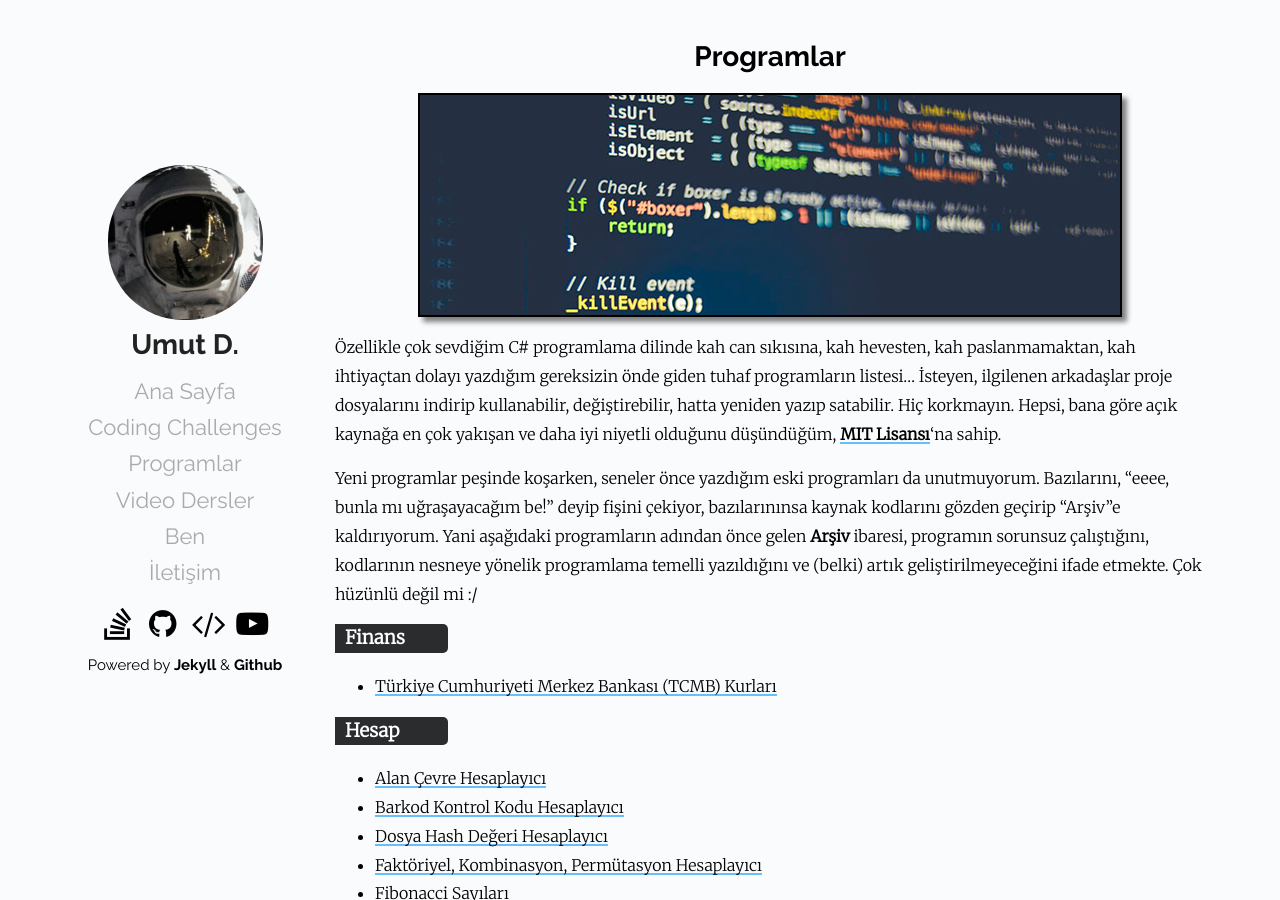
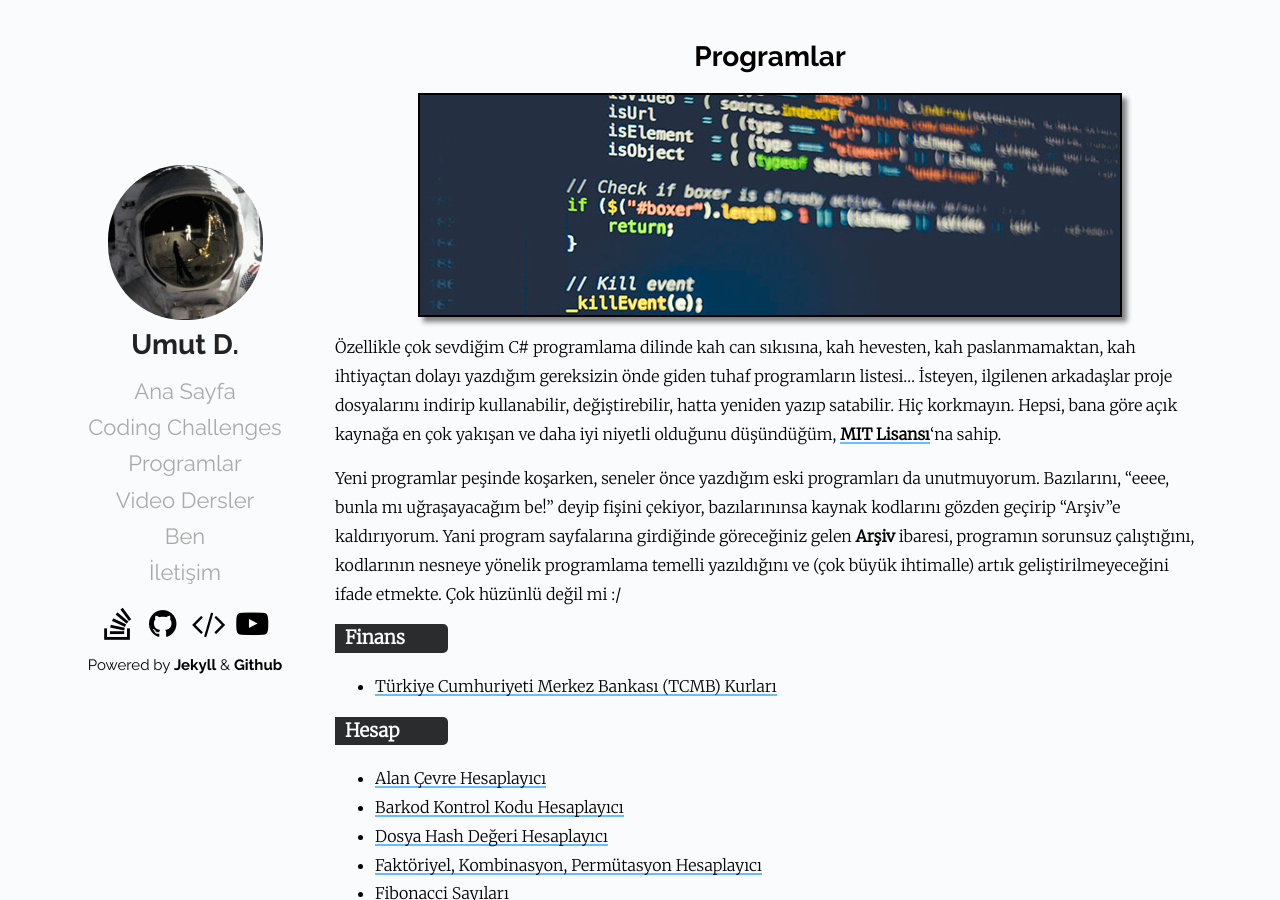
Before and after one commit to Umut-D/umutd.com, a Jekyll site: the page built from pages/programlar.md, in a window 1280 px wide and 900 px high. Built offline with Jekyll 4.4.1, drawn with Linux system fonts in a browser that asks for light colours.

Commit message:
programlar sayfasi guncellendi

```diff
--- a/pages/programlar.md
+++ b/pages/programlar.md
@@ -6,7 +6,7 @@ image: pages/programlar.jpeg
 ---
 Özellikle çok sevdiğim C# programlama dilinde kah can sıkısına, kah hevesten, kah paslanmamaktan, kah ihtiyaçtan dolayı yazdığım gereksizin önde giden tuhaf programların listesi... İsteyen, ilgilenen arkadaşlar proje dosyalarını indirip kullanabilir, değiştirebilir, hatta yeniden yazıp satabilir. Hiç korkmayın. Hepsi, bana göre açık kaynağa en çok yakışan ve daha iyi niyetli olduğunu düşündüğüm, **[MIT Lisansı](https://choosealicense.com/licenses/mit)**'na sahip.
 
-Yeni programlar peşinde koşarken, seneler önce yazdığım eski programları da unutmuyorum. Bazılarını, "eeee, bunla mı uğraşayacağım be!" deyip fişini çekiyor, bazılarınınsa kaynak kodlarını gözden geçirip "Arşiv"e kaldırıyorum. Yani aşağıdaki programların adından önce gelen **Arşiv** ibaresi, programın sorunsuz çalıştığını, kodlarının nesneye yönelik programlama temelli yazıldığını ve (belki) artık geliştirilmeyeceğini ifade etmekte. Çok hüzünlü değil mi :/
+Yeni programlar peşinde koşarken, seneler önce yazdığım eski programları da unutmuyorum. Bazılarını, "eeee, bunla mı uğraşayacağım be!" deyip fişini çekiyor, bazılarınınsa kaynak kodlarını gözden geçirip "Arşiv"e kaldırıyorum. Yani program sayfalarına girdiğinde göreceğiniz gelen **Arşiv** ibaresi, programın sorunsuz çalıştığını, kodlarının nesneye yönelik programlama temelli yazıldığını ve (çok büyük ihtimalle) artık geliştirilmeyeceğini ifade etmekte. Çok hüzünlü değil mi :/
 
 {:.program-baslik}
 ### Finans
```
